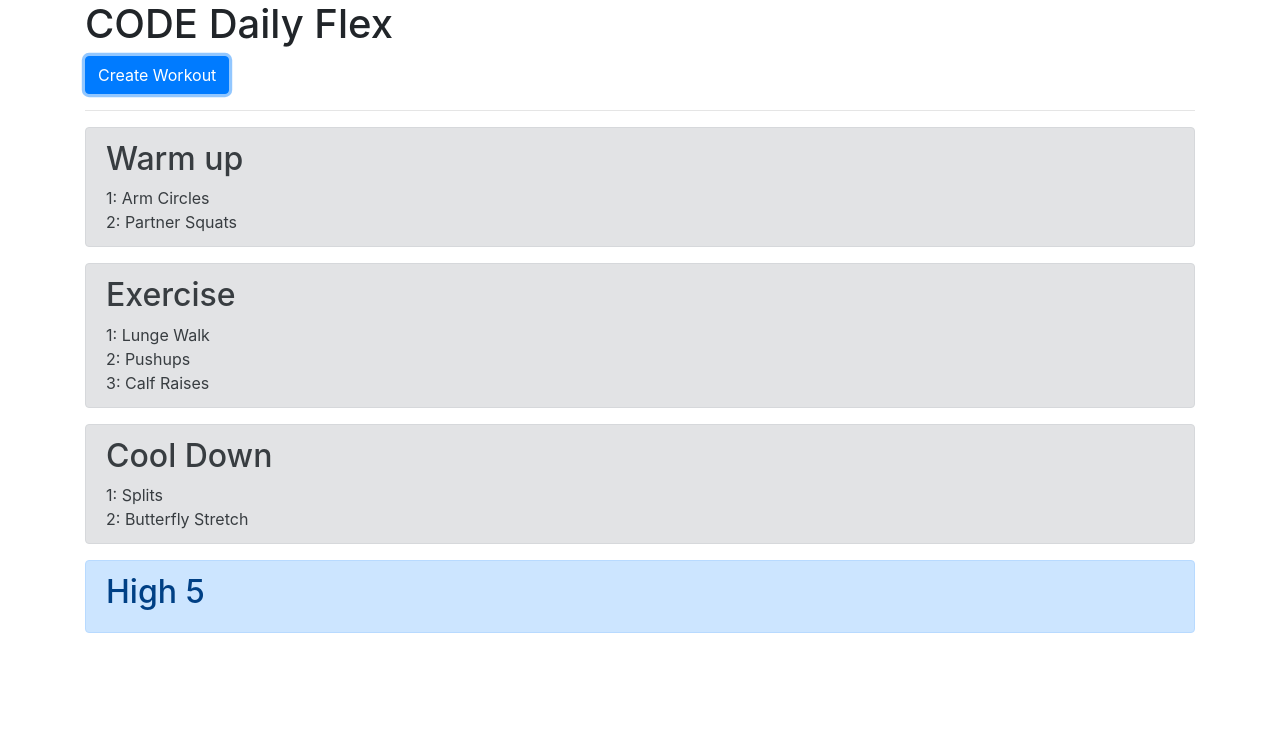
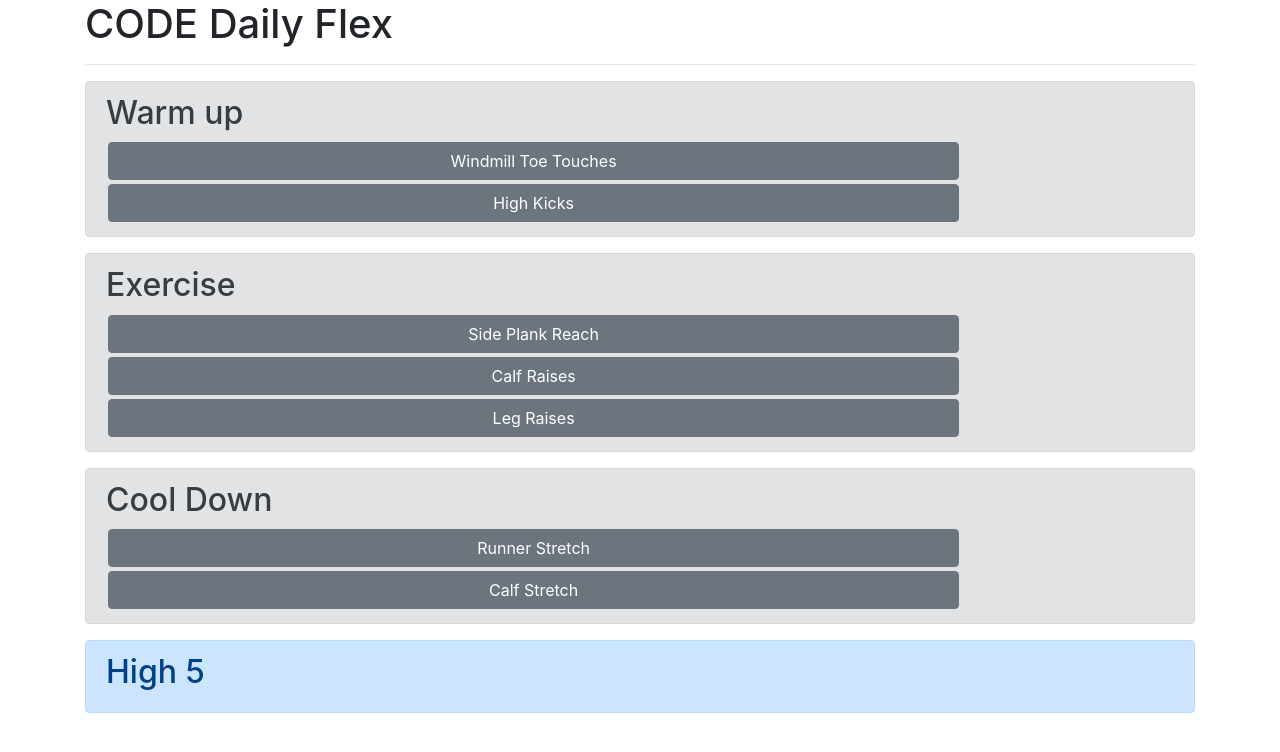
Before and after one commit to fsteeger/codedailyflex, a React app: page / in a window 1280 px wide. Both pictures are taken after a click on the button "Create Workout". Built offline with nearby package versions, Linux system fonts and the light colour scheme.

Commit message:
3 files modified, 2 added

```diff
--- a/exercisesData.js
+++ b/exercisesData.js
@@ -1,37 +1,38 @@
 export const data = {
   warmups: [
     // "Jumping Jacks", // uncomment to cause pain
-      {name:"Windmill Toe Touches",difficulty:"easy",gifName:"https://media.giphy.com/media/XeXzWgD6P4LG8/giphy.gif"}
+    { name: "Windmill Toe Touches", difficulty: "easy", gifName: "https://giphy.com/embed/XeXzWgD6P4LG8" }
     ,
-      {name:"Partner Squats",difficulty:"medium",gifName:"https://media.giphy.com/media/XeXzWgD6P4LG8/giphy.gif"},
-      {name:"High Kicks",difficulty:"easy",gifName:"https://media.giphy.com/media/3og0IEF16olcKHWMUg/source.gif"},
-      {name:"Side Lunge",difficulty:"easy",gifName:"https://media.giphy.com/media/ERhXXchj8U55m/source.gif"},
-      {name:"Arm Circles",difficulty:"easy",gifName:"https://media.giphy.com/media/RfGrmJFHohZaWml8Ng/source.gif"},
-      {name:"Twikle Toes (Ballet Kicks)",difficulty:"medium",gifName:"https://media.giphy.com/media/TRHmYeW5KOFG/giphy.gif"},
-      {name:"Mini Arm Flops",difficulty:"easy",gifName:"https://media.giphy.com/media/XeXzWgD6P4LG8/giphy.gif"}
+    { name: "Partner Squats", difficulty: "medium", gifName: "https://giphy.com/embed/XeXzWgD6P4LG8" },
+    { name: "High Kicks", difficulty: "easy", gifName:
+    "https://giphy.com/embed/3og0IEF16olcKHWMUg" },
+    { name: "Side Lunge", difficulty: "easy", gifName: "https://giphy.com/embed/ERhXXchj8U55m" },
+    { name: "Arm Circles", difficulty: "easy", gifName: "https://giphy.com/embed/RfGrmJFHohZaWml8Ng" },
+    { name: "Twikle Toes (Ballet Kicks)", difficulty: "medium", gifName: "https://giphy.com/embed/TRHmYeW5KOFG" },
+    { name: "Mini Arm Flops", difficulty: "easy", gifName: "https://giphy.com/embed/XeXzWgD6P4LG8" }
   ],
-    exercises:[
-      {name:"Pushups",difficulty:"hard",gifName:"https://media.giphy.com/media/wXxi0pHnywjWE/giphy.gif"},
-      {name:"Side Plank Reach",difficulty:"medium",gifName:"https://media.giphy.com/media/XeXzWgD6P4LG8/giphy.gif"},
-      {name:"Pull Ups",difficulty:"hard",gifName:"https://media.giphy.com/media/al3O27sna4gQ8/giphy.gif"},
-      {name:"Leg Raises",difficulty:"medium",gifName:"https://media.giphy.com/media/1qjCTiAGhPaWC8547f/source.mp4"},
-      {name:"Dips",difficulty:"medium",gifName:"https://media.giphy.com/media/wKdb2xwADyl3hQZmZh/source.gif"},
-      {name:"Peeing Dog",difficulty:"medium",gifName:"https://media.giphy.com/media/XeXzWgD6P4LG8/giphy.gif"},
-      {name:"Wall Sits",difficulty:"easy",gifName:"https://media.giphy.com/media/5hqs5R78mB5thn3eSc/source.gif"},
-      {name:"Lunge Walk",difficulty:"hard",gifName:"https://media.giphy.com/media/SiCZG4nwYg9rjqI6px/source.gif"},
-      {name:"Calf Raises",difficulty:"easy",gifName:"https://media.giphy.com/media/4VYaL0JOguZrBgjQOt/source.gif"},
-      {name:"Planks",difficulty:"medium",gifName:"https://media.giphy.com/media/CLjw2mHysNEYw/giphy.gif"},
-      {name:"Burpees",difficulty:"hard",gifName:"https://media.giphy.com/media/efe2FPcBhxxuiRPf80/source.gif"}
+  exercises: [
+    { name: "Pushups", difficulty: "hard", gifName: "https://giphy.com/embed/wXxi0pHnywjWE" },
+    { name: "Side Plank Reach", difficulty: "medium", gifName: "https://giphy.com/embed/XeXzWgD6P4LG8" },
+    { name: "Pull Ups", difficulty: "hard", gifName: "https://giphy.com/embed/al3O27sna4gQ8" },
+    { name: "Leg Raises", difficulty: "medium", gifName: "https://giphy.com/embed/1qjCTiAGhPaWC8547f" },
+    { name: "Dips", difficulty: "medium", gifName: "https://giphy.com/embed/wKdb2xwADyl3hQZmZh" },
+    { name: "Peeing Dog", difficulty: "medium", gifName: "https://giphy.com/embed/XeXzWgD6P4LG8" },
+    { name: "Wall Sits", difficulty: "easy", gifName: "https://giphy.com/embed/5hqs5R78mB5thn3eSc" },
+    { name: "Lunge Walk", difficulty: "hard", gifName: "https://giphy.com/embed/SiCZG4nwYg9rjqI6px" },
+    { name: "Calf Raises", difficulty: "easy", gifName: "https://giphy.com/embed/4VYaL0JOguZrBgjQOt" },
+    { name: "Planks", difficulty: "medium", gifName: "https://giphy.com/embed/CLjw2mHysNEYw" },
+    { name: "Burpees", difficulty: "hard", gifName: "https://giphy.com/embed/efe2FPcBhxxuiRPf80" }
   ],
-    cooldowns:[
-      {name:"Toe Touch",difficulty:"easy",gifName:"https://media.giphy.com/media/XeXzWgD6P4LG8/giphy.gif"},
-      {name:"Wall Lay",difficulty:"easy",gifName:"https://media.giphy.com/media/XeXzWgD6P4LG8/giphy.gif"},
-      {name:"Arm Stretches",difficulty:"easy",gifName:"https://media.giphy.com/media/XeXzWgD6P4LG8/giphy.gif"},
-      {name:"Quad Stretch",difficulty:"easy",gifName:"https://media.giphy.com/media/XeXzWgD6P4LG8/giphy.gif"},
-      {name:"Calf Stretch",difficulty:"easy",gifName:"https://media.giphy.com/media/XeXzWgD6P4LG8/giphy.gif"},
-      {name:"Splits",difficulty:"easy",gifName:"https://media.giphy.com/media/XeXzWgD6P4LG8/giphy.gif"},
-      {name:"Runner Stretch",difficulty:"easy",gifName:"https://media.giphy.com/media/XeXzWgD6P4LG8/giphy.gif"},
-      {name:"Butterfly Stretch",difficulty:"easy",gifName:"https://media.giphy.com/media/XeXzWgD6P4LG8/giphy.gif"},
-      {name:"Neck Rolls",difficulty:"easy",gifName:"https://media.giphy.com/media/XeXzWgD6P4LG8/giphy.gif"}
+  cooldowns: [
+    { name: "Toe Touch", difficulty: "easy", gifName: "https://giphy.com/embed/XeXzWgD6P4LG8" },
+    { name: "Wall Lay", difficulty: "easy", gifName: "https://giphy.com/embed/XeXzWgD6P4LG8" },
+    { name: "Arm Stretches", difficulty: "easy", gifName: "https://giphy.com/embed/XeXzWgD6P4LG8" },
+    { name: "Quad Stretch", difficulty: "easy", gifName: "https://giphy.com/embed/XeXzWgD6P4LG8" },
+    { name: "Calf Stretch", difficulty: "easy", gifName: "https://giphy.com/embed/XeXzWgD6P4LG8" },
+    { name: "Splits", difficulty: "easy", gifName: "https://giphy.com/embed/XeXzWgD6P4LG8" },
+    { name: "Runner Stretch", difficulty: "easy", gifName: "https://giphy.com/embed/XeXzWgD6P4LG8" },
+    { name: "Butterfly Stretch", difficulty: "easy", gifName: "https://giphy.com/embed/XeXzWgD6P4LG8" },
+    { name: "Neck Rolls", difficulty: "easy", gifName: "https://giphy.com/embed/XeXzWgD6P4LG8" }
   ]
 };
--- a/index.js
+++ b/index.js
@@ -2,37 +2,30 @@ import React from 'react';
 import { generateRandomNumbers } from './helper'
 import { render } from 'react-dom';
 import { data } from './exercisesData'
-import { Button,Alert } from 'reactstrap';
-
-
+import { Button, Alert } from 'reactstrap';
+import WorkoutItem from './src/WorkoutItem';
 
 
 class DailyFlex extends React.Component {
 
 
+  handleClick() {
+    const max = 100;
+    this.setState({
+      showExercises: 'block',
+      showButton: 'none'
+    });
+
+  }
+
+
   constructor(props) {
     super(props);
     this.handleClick = this.handleClick.bind(this);
-    this.state = { warmup: 0,
-    warmup1: 0,
-    exercise: 0,
-    exercise1: 0,
-    exercise2: 0,
-    cool: 0,
-    cool1: 0,
-    showExercises: 'none' };
-  }
-
-
-
-
-  handleClick() {
-    const max = 100;
-    var warmUps = generateRandomNumbers(2,data.warmups.length);
-    var exercises = generateRandomNumbers(3,data.exercises.length);
-    var coolDowns = generateRandomNumbers(2,data.cooldowns.length);
-
-    this.setState({
+    var warmUps = generateRandomNumbers(2, data.warmups.length);
+    var exercises = generateRandomNumbers(3, data.exercises.length);
+    var coolDowns = generateRandomNumbers(2, data.cooldowns.length);
+    this.state = {
       warmup: data.warmups[warmUps[0]],
       warmup1: data.warmups[warmUps[1]],
       exercise: data.exercises[exercises[0]],
@@ -40,44 +33,53 @@ class DailyFlex extends React.Component {
       exercise2: data.exercises[exercises[2]],
       cool: data.cooldowns[coolDowns[0]],
       cool1: data.cooldowns[coolDowns[1]],
-      showExercises: 'block'
-      });
+      showExercises: 'none',
+      showButton: 'block'
+    };
   }
 
-  handleClickReset() {
-    this.setState({ warmup: 0,
-    warmup1: 0,
-    exercise: 0,
-    exercise1: 0,
-    exercise2: 0,
-    cool: 0,
-    cool1: 0
-    });
-  }
+
+
 
   render() {
     return (
       <div class='container'>
         <h1>CODE Daily Flex</h1>
-        <Button  color="primary" onClick={this.handleClick.bind(this)}
+        <Button color="primary" onClick={this.handleClick.bind(this)} style={{ display: this.state.showButton }}
         >Create Workout</Button>
         <hr />
-        <div style={{display: this.state.showExercises }}>
+        <div>
+        </div>
+        <div class='workoutList' style={{ display: this.state.showExercises }}>
           <Alert color="secondary">
             <h2>Warm up</h2>
-            <div><a target="_blank" src={this.state.warmup.gifName}> 1: {this.state.warmup.name}</a></div>
-            <div><a target="_blank" src={this.state.warmup1.gifName}> 2: {this.state.warmup1.name}</a></div>
+            <WorkoutItem workoutData={this.state.warmup}>
+              {this.state.warmup.name}
+            </WorkoutItem>
+            <WorkoutItem workoutData={this.state.warmup1}>
+              {this.state.warmup1.name}
+            </WorkoutItem>
           </Alert>
           <Alert color="secondary">
             <h2>Exercise</h2>
-            <div>1: {this.state.exercise.name}</div>
-            <div>2: {this.state.exercise1.name}</div>
-            <div>3: {this.state.exercise2.name}</div>
+            <WorkoutItem workoutData={this.state.exercise}>
+              {this.state.exercise.name}
+            </WorkoutItem>
+            <WorkoutItem workoutData={this.state.exercise1}>
+              {this.state.exercise1.name}
+            </WorkoutItem>
+            <WorkoutItem workoutData={this.state.exercise2}>
+              {this.state.exercise2.name}
+            </WorkoutItem>
           </Alert>
           <Alert color="secondary">
             <h2>Cool Down</h2>
-            <div>1: {this.state.cool.name}</div>
-            <div>2: {this.state.cool1.name}</div>
+            <WorkoutItem workoutData={this.state.cool}>
+              {this.state.cool.name}
+            </WorkoutItem>
+            <WorkoutItem workoutData={this.state.cool1}>
+              {this.state.cool1.name}
+            </WorkoutItem>
           </Alert>
           <Alert color="primary">
             <h2>High 5</h2>
--- /dev/null
+++ b/src/WorkoutItem.js
@@ -0,0 +1,44 @@
+/* eslint react/no-multi-comp: 0, react/prop-types: 0 */
+
+import React, { Component } from 'react';
+import { Button, Modal, ModalHeader, ModalBody, ModalFooter } from 'reactstrap';
+import './workoutItem.css';
+
+
+export default class WorkoutItem extends Component {
+
+  constructor(props) {
+    super(props);
+    this.state = {
+      modal: false,
+      data: props.workoutData
+    };
+
+    this.toggle = this.toggle.bind(this);
+  }
+
+  toggle() {
+    this.setState(prevState => ({
+      modal: !prevState.modal
+    }));
+  }
+
+  render() {
+    return (
+      <div class='workoutItem'>
+        <Button color="secondary" onClick={this.toggle}>{this.props.buttonLabel}{this.state.data.name}</Button>
+        <Modal isOpen={this.state.modal} fade={false} toggle={this.toggle} className={this.props.className}>
+          <ModalHeader toggle={this.toggle}>{this.state.data.name}</ModalHeader>
+          <ModalBody>
+            That's how you do it:
+            <iframe src={this.state.data.gifName} width="480" height="405" frameBorder="0" class="giphy-embed" allowFullScreen></iframe><p><a href={this.state.data.gifName}>via GIPHY</a></p>
+
+          </ModalBody>
+          <ModalFooter>
+            <Button color="primary" onClick={this.toggle}>Thanks</Button>
+          </ModalFooter>
+        </Modal>
+      </div>
+    );
+  }
+}
--- /dev/null
+++ b/src/workoutItem.css
@@ -0,0 +1,8 @@
+.workoutItem{
+  padding: 2px;
+  margin: 0;
+}
+
+.btn{
+  width: 80%
+}
```
Also changed, not shown: index.html (+1 -2 lines). Lines whose indentation alone changed are shown as unchanged.
